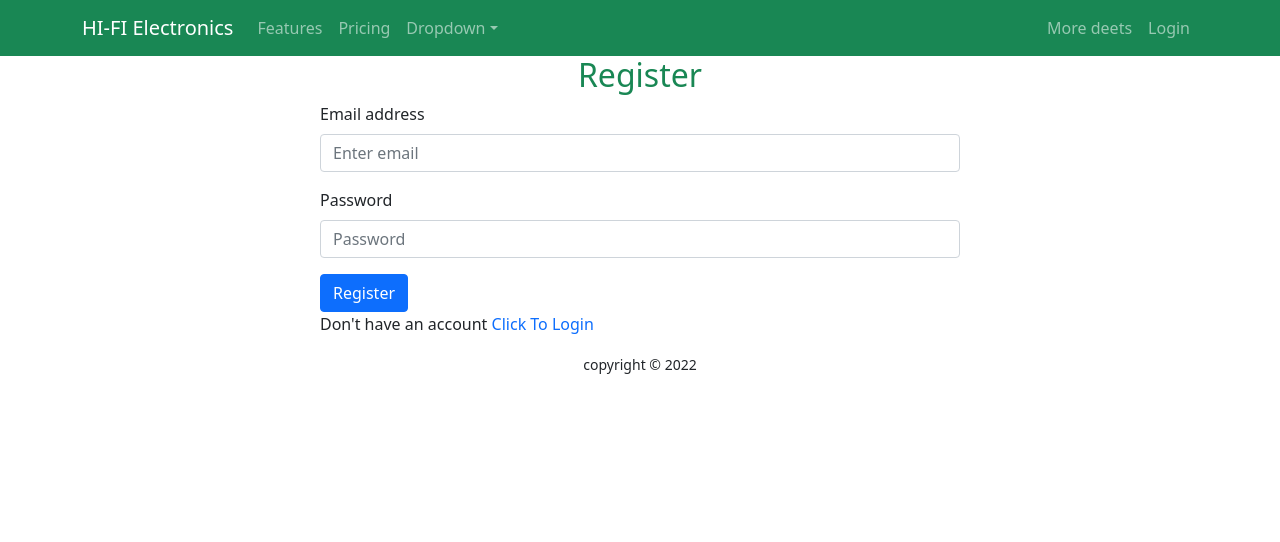
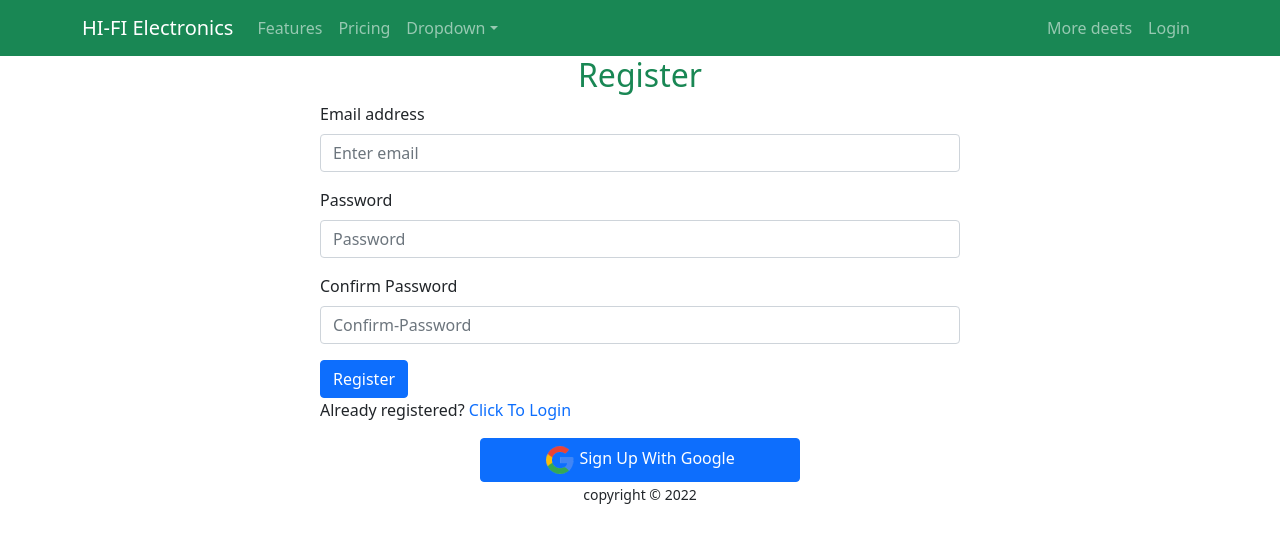
Before and after one commit to mamuntufayel/beginner-task-11, a React (Create React App) app: page /register in a window 1280 px wide. Shown: the top 542 px of the page. Built offline with nearby package versions, Linux system fonts and the light colour scheme.

Commit message:
social login added

```diff
--- a/src/Components/Pages/Login/Login.js
+++ b/src/Components/Pages/Login/Login.js
@@ -1,6 +1,7 @@
 import React from "react";
 import { Button, Form } from "react-bootstrap";
 import { Link } from "react-router-dom";
+import google from "../../../images/social/google.png";
 
 const Login = () => {
   return (
@@ -9,19 +10,29 @@ const Login = () => {
       <Form className="w-50 mx-auto">
         <Form.Group className="mb-3" controlId="formBasicEmail">
           <Form.Label>Email address</Form.Label>
-          <Form.Control type="email" placeholder="Enter email" required />
+          <Form.Control
+            type="email"
+            name="email"
+            placeholder="Enter email"
+            required
+          />
         </Form.Group>
 
         <Form.Group className="mb-3" controlId="formBasicPassword">
           <Form.Label>Password</Form.Label>
-          <Form.Control type="password" placeholder="Password" required />
+          <Form.Control
+            type="password"
+            name="password"
+            placeholder="Password"
+            required
+          />
         </Form.Group>
 
         <Button variant="primary" type="submit">
           Login
         </Button>
         <p>
-          Don't have an account{" "}
+          Don't have an account?{" "}
           <span>
             {" "}
             <Link className="text-decoration-none" to="/register">
@@ -29,6 +40,15 @@ const Login = () => {
             </Link>{" "}
           </span>
         </p>
+        <div>
+          <button className="btn btn-primary d-block mx-auto w-50">
+            <span>
+              {" "}
+              <img src={google} alt="" />{" "}
+            </span>{" "}
+            Sign Up With Google
+          </button>
+        </div>
       </Form>
     </div>
   );
--- a/src/Components/Pages/Register/Register.js
+++ b/src/Components/Pages/Register/Register.js
@@ -1,6 +1,7 @@
 import React from "react";
 import { Button, Form } from "react-bootstrap";
 import { Link } from "react-router-dom";
+import google from "../../../images/social/google.png";
 
 const Register = () => {
   return (
@@ -9,19 +10,39 @@ const Register = () => {
       <Form className="w-50 mx-auto">
         <Form.Group className="mb-3" controlId="formBasicEmail">
           <Form.Label>Email address</Form.Label>
-          <Form.Control type="email" placeholder="Enter email" required />
+          <Form.Control
+            type="email"
+            name="email"
+            placeholder="Enter email"
+            autoComplete="off"
+            required
+          />
         </Form.Group>
 
         <Form.Group className="mb-3" controlId="formBasicPassword">
           <Form.Label>Password</Form.Label>
-          <Form.Control type="password" placeholder="Password" required />
+          <Form.Control
+            type="password"
+            name="password"
+            placeholder="Password"
+            required
+          />
+        </Form.Group>
+        <Form.Group className="mb-3" controlId="formBasicPassword">
+          <Form.Label>Confirm Password</Form.Label>
+          <Form.Control
+            type="password"
+            name="confirmPassword"
+            placeholder="Confirm-Password"
+            required
+          />
         </Form.Group>
 
         <Button variant="primary" type="submit">
           Register
         </Button>
         <p>
-          Don't have an account{" "}
+          Already registered?{" "}
           <span>
             {" "}
             <Link className="text-decoration-none" to="/login">
@@ -29,6 +50,15 @@ const Register = () => {
             </Link>{" "}
           </span>
         </p>
+        <div>
+          <button className="btn btn-primary d-block mx-auto w-50">
+            <span>
+              {" "}
+              <img src={google} alt="" />{" "}
+            </span>{" "}
+            Sign Up With Google
+          </button>
+        </div>
       </Form>
     </div>
   );
```
Also changed, not shown: src/images/social/google.png (added).
